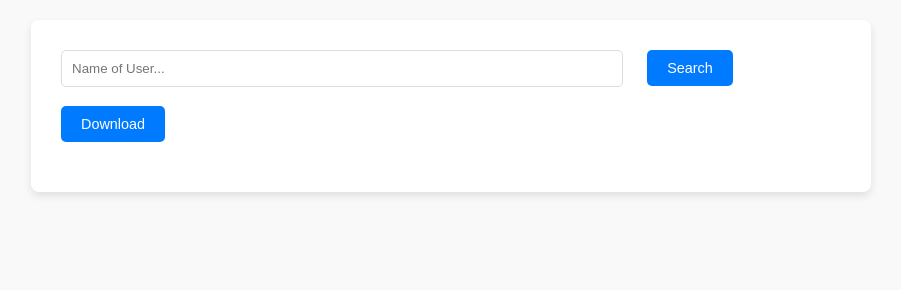
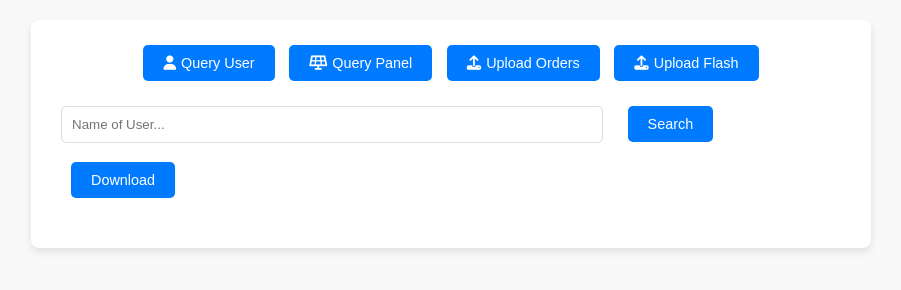
Before and after one commit to LEO-SWM/SOL-QUICKFIX, a plain HTML site: page static/index.html in a window 1280 px wide. Both pictures are taken after a click on the button "Query User". Shown: the whole page, without its empty margins (189-1090 px from the left). Drawn offline with Linux system fonts and the light colour scheme.

Commit message:
minor changes

```diff
--- a/static/index.html
+++ b/static/index.html
@@ -7,7 +7,7 @@
   <link rel="stylesheet" href="https://cdnjs.cloudflare.com/ajax/libs/font-awesome/6.1.1/css/all.min.css">
   <style>
     body {
-      font-family: 'Segoe UI', Tahoma, Geneva, Verdana, sans-serif;
+      font-family: Tahoma, Geneva, Verdana, sans-serif;
       background-color: #f9f9f9;
       margin: 0;
       padding: 20px;
@@ -116,7 +116,7 @@
   <div class="container">
     <div class="button-container button-group">
       <button id="button1" onclick="queryUser()"><i class="fa fa-user"></i>Query User</button>
-      <button id="button2" onclick="queryPanel()"><i class="fa-solid fa-solar-panel"></i>Query Panel</button>
+      <button id="button2" onclick="queryPanel()"><i class="fa fa-solar-panel"></i>Query Panel</button>
       <button id="button3" onclick="uploadOrders()"><i class="fa fa-upload"></i>Upload Orders</button>
       <button id="button4" onclick="uploadFlash()"><i class="fa fa-upload"></i>Upload Flash</button>
     </div>
@@ -151,30 +151,41 @@
 
   <script>
     function hideButtons(){
-      document.getElementById('button1').style.display = 'none';
-      document.getElementById('button2').style.display = 'none';
-      document.getElementById('button3').style.display = 'none';
-      document.getElementById('button4').style.display = 'none';
     }
 
     function unhideForm(id){
-      document.getElementById(id).style.display = 'inline';
+      document.getElementById(id).style.display = 'block';
+    }
+    function hideForm(id){
+      document.getElementById(id).style.display = 'none';
     }
     function queryUser() {
       hideButtons();
       unhideForm('userQuery');
+      hideForm('orderUpload');
+      hideForm('flashUpload');
+      hideForm('panelQuery');
     }
     function uploadOrders(){
       hideButtons();
       unhideForm('orderUpload');
+      hideForm('userQuery');
+      hideForm('flashUpload');
+      hideForm('panelQuery');
     }
     function uploadFlash(){
       hideButtons();
       unhideForm('flashUpload');
+      hideForm('userQuery');
+      hideForm('orderUpload');
+      hideForm('panelQuery');
     }
     function queryPanel() {
       hideButtons();
       unhideForm('panelQuery');
+      hideForm('userQuery');
+      hideForm('orderUpload');
+      hideForm('flashUpload');
     }
     function uploadOrdersFile() {
       const formData = new FormData();
```
